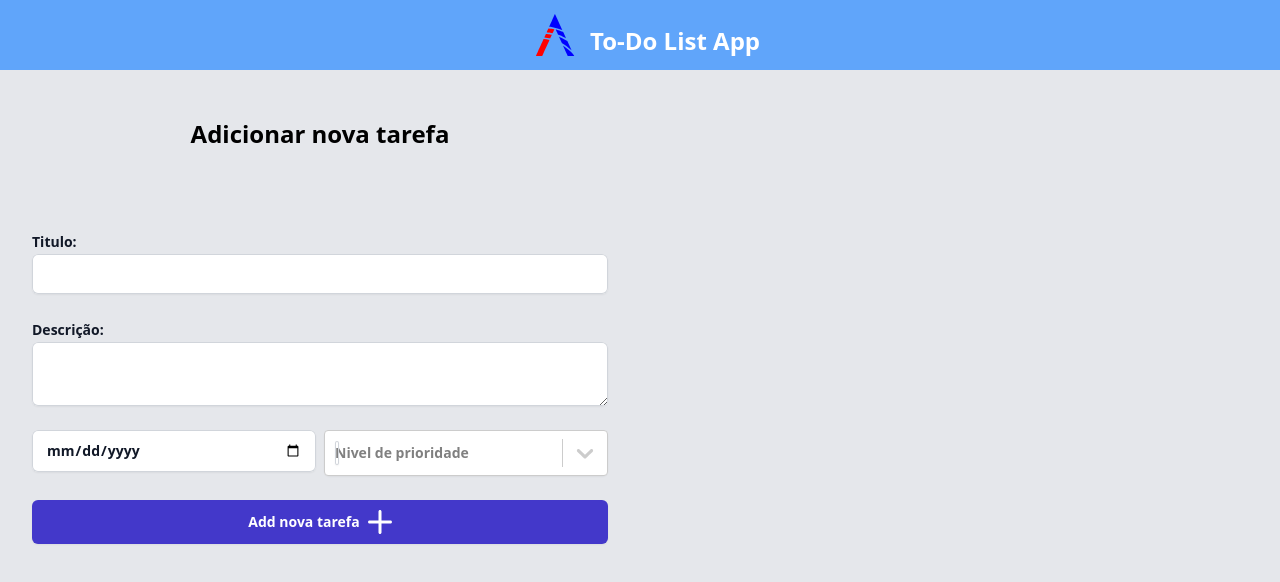
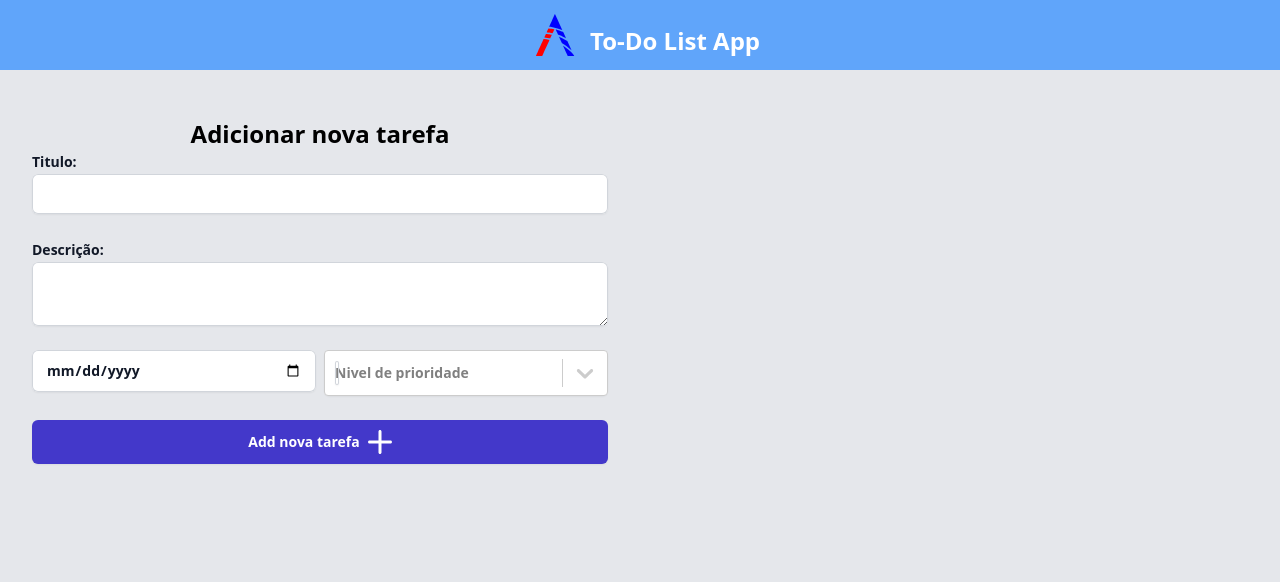
Before and after one commit to uezili/frontend-ascan, a React (Vite) app: page / in a window 1280 px wide. Shown: the top 582 px of the page. Built offline with nearby package versions, Linux system fonts and the light colour scheme.

Commit message:
Max witgh of form.

```diff
--- a/src/components/ToDoForm/styles.css
+++ b/src/components/ToDoForm/styles.css
@@ -6,7 +6,7 @@ h1 {
   @apply text-2xl pt-3;
 }
 form {
-  @apply mx-auto mt-8 max-w-xl sm:mt-20;
+  @apply mx-auto max-w-xl;
 }
 
 label {
```
